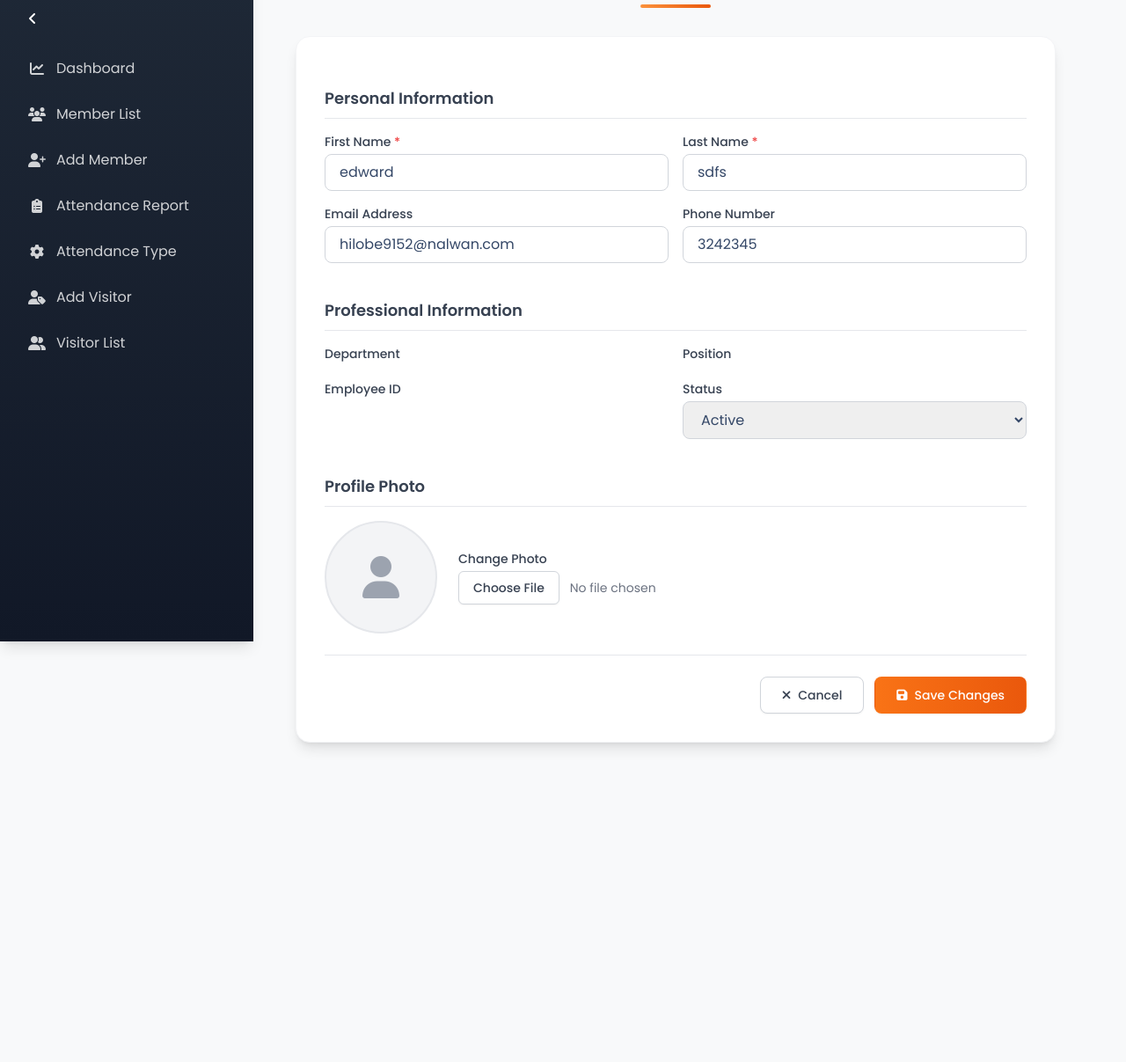
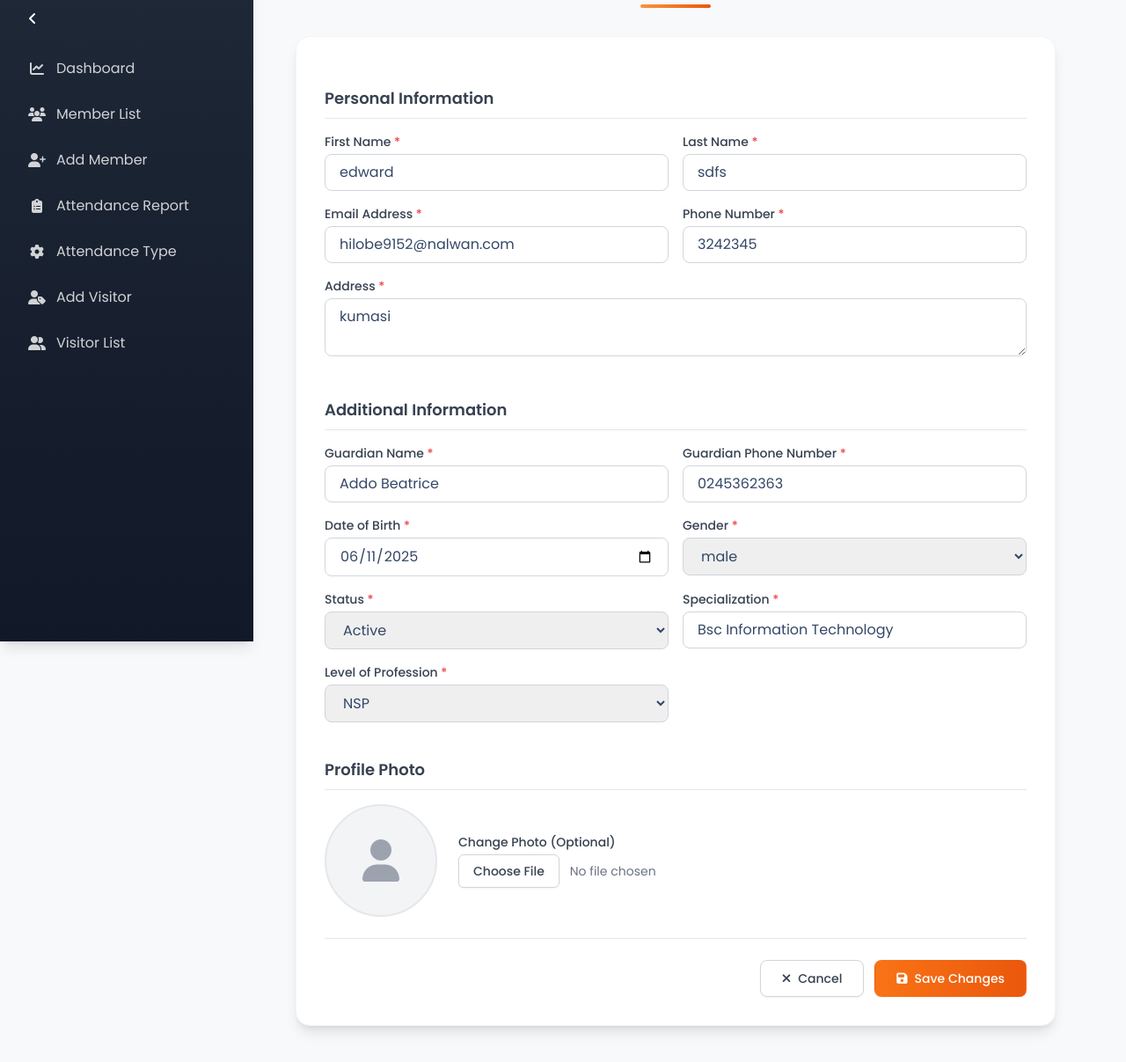
Before and after one commit to Mark-hil/Attendance-tracking-system, a Django app: page /edit/6/ in a window 1280 px wide. Shown: the part 71-1278 px from the top of the page at 88% size. Before the commit the page ends 922 px from the top, so only its background shows below. Run offline with Django 5.2, Linux system fonts and the light colour scheme; data comes from the database, SQL or seed files in the repository; both versions use the stored data as it was after the commit; some libraries are stand-ins or nearby versions.

Commit message:
fixed the edit button

```diff
--- a/members/forms.py
+++ b/members/forms.py
@@ -144,9 +144,107 @@ class MemberForm(forms.ModelForm):
 
 # Member form for editing (similar to MemberForm, but if needed, more specific widgets/fields could be added)
 class MemberEditForm(forms.ModelForm):
+    def __init__(self, *args, **kwargs):
+        super().__init__(*args, **kwargs)
+        # Add required attribute to all required fields
+        for field_name, field in self.fields.items():
+            if field_name != 'picture':  # Picture is optional
+                field.required = True
+                if field_name in ['first_name', 'last_name', 'email', 'phone_number', 'address',
+                                'guardian_name', 'guardian_phone_number', 'specialization']:
+                    self.fields[field_name].widget.attrs.update({
+                        'required': 'required',
+                        'aria-required': 'true'
+                    })
+
     class Meta:
         model = Member
-        exclude = ('qr_code',)
+        fields = [
+            'first_name', 'last_name', 'email', 'phone_number', 'address',
+            'guardian_name', 'guardian_phone_number', 'date_of_birth',
+            'gender', 'status', 'specialization', 'level_of_profession', 'picture'
+        ]
+        widgets = {
+            'date_of_birth': forms.DateInput(attrs={
+                'type': 'date',
+                'class': 'w-full px-4 py-2 border border-gray-300 rounded-lg focus:ring-2 focus:ring-orange-500 focus:border-orange-500 transition-all',
+                'required': 'required',
+                'aria-required': 'true'
+            }),
+            'first_name': forms.TextInput(attrs={
+                'class': 'w-full px-4 py-2 border border-gray-300 rounded-lg focus:ring-2 focus:ring-orange-500 focus:border-orange-500 transition-all',
+                'placeholder': 'Enter First Name',
+                'required': 'required',
+                'aria-required': 'true'
+            }),
+            'last_name': forms.TextInput(attrs={
+                'class': 'w-full px-4 py-2 border border-gray-300 rounded-lg focus:ring-2 focus:ring-orange-500 focus:border-orange-500 transition-all',
+                'placeholder': 'Enter Last Name',
+                'required': 'required',
+                'aria-required': 'true'
+            }),
+            'email': forms.EmailInput(attrs={
+                'class': 'w-full px-4 py-2 border border-gray-300 rounded-lg focus:ring-2 focus:ring-orange-500 focus:border-orange-500 transition-all',
+                'placeholder': 'Enter Email',
+                'required': 'required',
+                'aria-required': 'true'
+            }),
+            'phone_number': forms.TextInput(attrs={
+                'class': 'w-full px-4 py-2 border border-gray-300 rounded-lg focus:ring-2 focus:ring-orange-500 focus:border-orange-500 transition-all',
+                'placeholder': 'Enter Phone Number',
+                'required': 'required',
+                'aria-required': 'true'
+            }),
+            'address': forms.Textarea(attrs={
+                'class': 'w-full px-4 py-2 border border-gray-300 rounded-lg focus:ring-2 focus:ring-orange-500 focus:border-orange-500 transition-all',
+                'placeholder': 'Enter Full Address',
+                'rows': 2,
+                'required': 'required',
+                'aria-required': 'true'
+            }),
+            'guardian_name': forms.TextInput(attrs={
+                'class': 'w-full px-4 py-2 border border-gray-300 rounded-lg focus:ring-2 focus:ring-orange-500 focus:border-orange-500 transition-all',
+                'placeholder': 'Enter Guardian Name',
+                'required': 'required',
+                'aria-required': 'true'
+            }),
+            'guardian_phone_number': forms.TextInput(attrs={
+                'class': 'w-full px-4 py-2 border border-gray-300 rounded-lg focus:ring-2 focus:ring-orange-500 focus:border-orange-500 transition-all',
+                'placeholder': 'Enter Guardian Phone Number',
+                'required': 'required',
+                'aria-required': 'true'
+            }),
+            'specialization': forms.TextInput(attrs={
+                'class': 'w-full px-4 py-2 border border-gray-300 rounded-lg focus:ring-2 focus:ring-orange-500 focus:border-orange-500 transition-all',
+                'placeholder': 'Enter Specialization',
+                'required': 'required',
+                'aria-required': 'true'
+            }),
+            'status': forms.Select(attrs={
+                'class': 'w-full px-4 py-2 border border-gray-300 rounded-lg focus:ring-2 focus:ring-orange-500 focus:border-orange-500 transition-all bg-white',
+                'required': 'required',
+                'aria-required': 'true'
+            }),
+            'gender': forms.Select(attrs={
+                'class': 'w-full px-4 py-2 border border-gray-300 rounded-lg focus:ring-2 focus:ring-orange-500 focus:border-orange-500 transition-all bg-white',
+                'required': 'required',
+                'aria-required': 'true'
+            }),
+            'level_of_profession': forms.Select(attrs={
+                'class': 'w-full px-4 py-2 border border-gray-300 rounded-lg focus:ring-2 focus:ring-orange-500 focus:border-orange-500 transition-all bg-white',
+                'required': 'required',
+                'aria-required': 'true'
+            }),
+            'picture': forms.ClearableFileInput(attrs={
+                'class': 'block w-full text-sm text-gray-500 file:mr-4 file:py-2 file:px-4 file:rounded-full file:border-0 file:text-sm file:font-semibold file:bg-orange-50 file:text-orange-700 hover:file:bg-orange-100'
+            }),
+        }
+
+    def __init__(self, *args, **kwargs):
+        super().__init__(*args, **kwargs)
+        # Make the qr_code field readonly in the form
+        if 'qr_code' in self.fields:
+            self.fields['qr_code'].widget.attrs['readonly'] = True
 
 # Attendance setting form for events or small group attendance
 class AttendanceSettingForm(forms.ModelForm):
--- a/members/views.py
+++ b/members/views.py
@@ -130,14 +130,31 @@ def add_member(request):
 
 def edit_member(request, pk):
     member = get_object_or_404(Member, pk=pk)
+
     if request.method == 'POST':
         form = MemberEditForm(request.POST, request.FILES, instance=member)
+
         if form.is_valid():
-            form.save()
-            return redirect('member_list')
+            try:
+                member = form.save(commit=False)
+                if 'picture' in request.FILES:
+                    member.picture = request.FILES['picture']
+                member.save()
+                form.save_m2m()
+                messages.success(request, 'Member updated successfully!')
+                return redirect('member_list')
+            except Exception as e:
+                messages.error(request, f'Error updating member: {str(e)}')
+        else:
+            messages.error(request, 'Please correct the errors below.')
     else:
         form = MemberEditForm(instance=member)
-    return render(request, 'members/edit_member.html', {'form': form, 'member': member})
+
+    return render(request, 'members/edit_member.html', {
+        'form': form,
+        'member': member,
+        'title': f'Edit {member.first_name} {member.last_name}'
+    })
 
 from django.db import transaction
 from django.contrib import messages
--- a/templates/members/edit_member.html
+++ b/templates/members/edit_member.html
@@ -16,8 +16,36 @@
 
   <!-- Form Card -->
   <div class="bg-white rounded-2xl shadow-lg p-6 md:p-8 border border-gray-100">
-    <form method="post" enctype="multipart/form-data" class="space-y-6">
+    {% if form.errors %}
+    <div class="mb-4 p-4 bg-red-50 border-l-4 border-red-500 rounded">
+      <div class="flex">
+        <div class="flex-shrink-0">
+          <svg class="h-5 w-5 text-red-500" xmlns="http://www.w3.org/2000/svg" viewBox="0 0 20 20" fill="currentColor">
+            <path fill-rule="evenodd" d="M10 18a8 8 0 100-16 8 8 0 000 16zM8.707 7.293a1 1 0 00-1.414 1.414L8.586 10l-1.293 1.293a1 1 0 101.414 1.414L10 11.414l1.293 1.293a1 1 0 001.414-1.414L11.414 10l1.293-1.293a1 1 0 00-1.414-1.414L10 8.586 8.707 7.293z" clip-rule="evenodd" />
+          </svg>
+        </div>
+        <div class="ml-3">
+          <h3 class="text-sm font-medium text-red-800">Please correct the following errors:</h3>
+          <div class="mt-2 text-sm text-red-700">
+            <ul class="list-disc pl-5 space-y-1">
+              {% for field in form %}
+                {% for error in field.errors %}
+                  <li><strong>{{ field.label }}:</strong> {{ error|escape }}</li>
+                {% endfor %}
+              {% endfor %}
+              {% for error in form.non_field_errors %}
+                <li>{{ error|escape }}</li>
+              {% endfor %}
+            </ul>
+          </div>
+        </div>
+      </div>
+    </div>
+    {% endif %}
+
+    <form method="post" enctype="multipart/form-data" action="{% url 'edit_member' member.id %}" class="space-y-6">
       {% csrf_token %}
+      <input type="hidden" name="member_id" value="{{ member.id }}">
 
       <!-- Personal Information Section -->
       <div class="space-y-4">
@@ -49,7 +77,7 @@
           <!-- Email -->
           <div>
             <label for="{{ form.email.id_for_label }}" class="block text-sm font-medium text-gray-700 mb-1">
-              Email Address
+              Email Address <span class="text-red-500">*</span>
             </label>
             {% render_field form.email class="w-full px-4 py-2 border border-gray-300 rounded-lg focus:ring-2 focus:ring-orange-500 focus:border-orange-500 transition-all" %}
             {% if form.email.errors %}
@@ -60,62 +88,106 @@
           <!-- Phone Number -->
           <div>
             <label for="{{ form.phone_number.id_for_label }}" class="block text-sm font-medium text-gray-700 mb-1">
-              Phone Number
+              Phone Number <span class="text-red-500">*</span>
             </label>
             {% render_field form.phone_number class="w-full px-4 py-2 border border-gray-300 rounded-lg focus:ring-2 focus:ring-orange-500 focus:border-orange-500 transition-all" %}
             {% if form.phone_number.errors %}
               <p class="mt-1 text-sm text-red-600">{{ form.phone_number.errors.0 }}</p>
             {% endif %}
           </div>
+
+          <!-- Address -->
+          <div class="md:col-span-2">
+            <label for="{{ form.address.id_for_label }}" class="block text-sm font-medium text-gray-700 mb-1">
+              Address <span class="text-red-500">*</span>
+            </label>
+            {% render_field form.address class="w-full px-4 py-2 border border-gray-300 rounded-lg focus:ring-2 focus:ring-orange-500 focus:border-orange-500 transition-all" %}
+            {% if form.address.errors %}
+              <p class="mt-1 text-sm text-red-600">{{ form.address.errors.0 }}</p>
+            {% endif %}
+          </div>
         </div>
       </div>
 
-      <!-- Professional Information Section -->
+      <!-- Additional Information Section -->
       <div class="space-y-4 pt-4">
-        <h2 class="text-lg font-semibold text-gray-700 border-b pb-2">Professional Information</h2>
+        <h2 class="text-lg font-semibold text-gray-700 border-b pb-2">Additional Information</h2>
 
         <div class="grid grid-cols-1 md:grid-cols-2 gap-4">
-          <!-- Department -->
+          <!-- Guardian Name -->
           <div>
-            <label for="{{ form.department.id_for_label }}" class="block text-sm font-medium text-gray-700 mb-1">
-              Department
+            <label for="{{ form.guardian_name.id_for_label }}" class="block text-sm font-medium text-gray-700 mb-1">
+              Guardian Name <span class="text-red-500">*</span>
             </label>
-            {% render_field form.department class="w-full px-4 py-2 border border-gray-300 rounded-lg focus:ring-2 focus:ring-orange-500 focus:border-orange-500 transition-all" %}
-            {% if form.department.errors %}
-              <p class="mt-1 text-sm text-red-600">{{ form.department.errors.0 }}</p>
+            {% render_field form.guardian_name class="w-full px-4 py-2 border border-gray-300 rounded-lg focus:ring-2 focus:ring-orange-500 focus:border-orange-500 transition-all" %}
+            {% if form.guardian_name.errors %}
+              <p class="mt-1 text-sm text-red-600">{{ form.guardian_name.errors.0 }}</p>
             {% endif %}
           </div>
 
-          <!-- Position -->
+          <!-- Guardian Phone Number -->
           <div>
-            <label for="{{ form.position.id_for_label }}" class="block text-sm font-medium text-gray-700 mb-1">
-              Position
+            <label for="{{ form.guardian_phone_number.id_for_label }}" class="block text-sm font-medium text-gray-700 mb-1">
+              Guardian Phone Number <span class="text-red-500">*</span>
             </label>
-            {% render_field form.position class="w-full px-4 py-2 border border-gray-300 rounded-lg focus:ring-2 focus:ring-orange-500 focus:border-orange-500 transition-all" %}
-            {% if form.position.errors %}
-              <p class="mt-1 text-sm text-red-600">{{ form.position.errors.0 }}</p>
+            {% render_field form.guardian_phone_number class="w-full px-4 py-2 border border-gray-300 rounded-lg focus:ring-2 focus:ring-orange-500 focus:border-orange-500 transition-all" %}
+            {% if form.guardian_phone_number.errors %}
+              <p class="mt-1 text-sm text-red-600">{{ form.guardian_phone_number.errors.0 }}</p>
             {% endif %}
           </div>
 
-          <!-- Employee ID -->
+          <!-- Date of Birth -->
           <div>
-            <label for="{{ form.employee_id.id_for_label }}" class="block text-sm font-medium text-gray-700 mb-1">
-              Employee ID
+            <label for="{{ form.date_of_birth.id_for_label }}" class="block text-sm font-medium text-gray-700 mb-1">
+              Date of Birth <span class="text-red-500">*</span>
             </label>
-            {% render_field form.employee_id class="w-full px-4 py-2 border border-gray-300 rounded-lg focus:ring-2 focus:ring-orange-500 focus:border-orange-500 transition-all" %}
-            {% if form.employee_id.errors %}
-              <p class="mt-1 text-sm text-red-600">{{ form.employee_id.errors.0 }}</p>
+            {% render_field form.date_of_birth class="w-full px-4 py-2 border border-gray-300 rounded-lg focus:ring-2 focus:ring-orange-500 focus:border-orange-500 transition-all" %}
+            {% if form.date_of_birth.errors %}
+              <p class="mt-1 text-sm text-red-600">{{ form.date_of_birth.errors.0 }}</p>
+            {% endif %}
+          </div>
+
+          <!-- Gender -->
+          <div>
+            <label for="{{ form.gender.id_for_label }}" class="block text-sm font-medium text-gray-700 mb-1">
+              Gender <span class="text-red-500">*</span>
+            </label>
+            {% render_field form.gender class="w-full px-4 py-2 border border-gray-300 rounded-lg focus:ring-2 focus:ring-orange-500 focus:border-orange-500 transition-all" %}
+            {% if form.gender.errors %}
+              <p class="mt-1 text-sm text-red-600">{{ form.gender.errors.0 }}</p>
             {% endif %}
           </div>
 
           <!-- Status -->
           <div>
             <label for="{{ form.status.id_for_label }}" class="block text-sm font-medium text-gray-700 mb-1">
-              Status
+              Status <span class="text-red-500">*</span>
             </label>
             {% render_field form.status class="w-full px-4 py-2 border border-gray-300 rounded-lg focus:ring-2 focus:ring-orange-500 focus:border-orange-500 transition-all" %}
             {% if form.status.errors %}
               <p class="mt-1 text-sm text-red-600">{{ form.status.errors.0 }}</p>
+            {% endif %}
+          </div>
+
+          <!-- Specialization -->
+          <div>
+            <label for="{{ form.specialization.id_for_label }}" class="block text-sm font-medium text-gray-700 mb-1">
+              Specialization <span class="text-red-500">*</span>
+            </label>
+            {% render_field form.specialization class="w-full px-4 py-2 border border-gray-300 rounded-lg focus:ring-2 focus:ring-orange-500 focus:border-orange-500 transition-all" %}
+            {% if form.specialization.errors %}
+              <p class="mt-1 text-sm text-red-600">{{ form.specialization.errors.0 }}</p>
+            {% endif %}
+          </div>
+
+          <!-- Level of Profession -->
+          <div>
+            <label for="{{ form.level_of_profession.id_for_label }}" class="block text-sm font-medium text-gray-700 mb-1">
+              Level of Profession <span class="text-red-500">*</span>
+            </label>
+            {% render_field form.level_of_profession class="w-full px-4 py-2 border border-gray-300 rounded-lg focus:ring-2 focus:ring-orange-500 focus:border-orange-500 transition-all" %}
+            {% if form.level_of_profession.errors %}
+              <p class="mt-1 text-sm text-red-600">{{ form.level_of_profession.errors.0 }}</p>
             {% endif %}
           </div>
         </div>
@@ -128,8 +200,8 @@
         <div class="flex flex-col md:flex-row items-center space-y-4 md:space-y-0 md:space-x-6">
           <!-- Current Photo -->
           <div class="w-32 h-32 rounded-full bg-gray-100 border-2 border-gray-200 flex items-center justify-center overflow-hidden">
-            {% if member.photo %}
-              <img src="{{ member.photo.url }}" alt="{{ member.get_full_name }}" class="w-full h-full object-cover">
+            {% if member.picture %}
+              <img src="{{ member.picture.url }}" alt="{{ member.get_full_name }}" class="w-full h-full object-cover">
             {% else %}
               <i class="fas fa-user text-gray-400 text-5xl"></i>
             {% endif %}
@@ -137,18 +209,18 @@
 
           <!-- Upload New Photo -->
           <div class="flex-1 w-full">
-            <label for="{{ form.photo.id_for_label }}" class="block text-sm font-medium text-gray-700 mb-1">
-              Change Photo
+            <label for="{{ form.picture.id_for_label }}" class="block text-sm font-medium text-gray-700 mb-1">
+              Change Photo (Optional)
             </label>
             <div class="mt-1 flex items-center">
               <label class="cursor-pointer bg-white py-2 px-4 border border-gray-300 rounded-md shadow-sm text-sm font-medium text-gray-700 hover:bg-gray-50 focus:outline-none focus:ring-2 focus:ring-offset-2 focus:ring-orange-500 transition-all">
                 Choose File
-                <input type="file" name="{{ form.photo.name }}" id="{{ form.photo.id_for_label }}" class="sr-only" onchange="previewPhoto(this)">
+                <input type="file" name="{{ form.picture.name }}" id="{{ form.picture.id_for_label }}" class="sr-only" onchange="previewPhoto(this)">
               </label>
               <span id="file-name" class="ml-3 text-sm text-gray-500">No file chosen</span>
             </div>
-            {% if form.photo.errors %}
-              <p class="mt-1 text-sm text-red-600">{{ form.photo.errors.0 }}</p>
+            {% if form.picture.errors %}
+              <p class="mt-1 text-sm text-red-600">{{ form.picture.errors.0 }}</p>
             {% endif %}
           </div>
         </div>
```
Also changed, not shown: church_crm/settings.py (+28 -0 lines), db.sqlite3, 1 other file.
